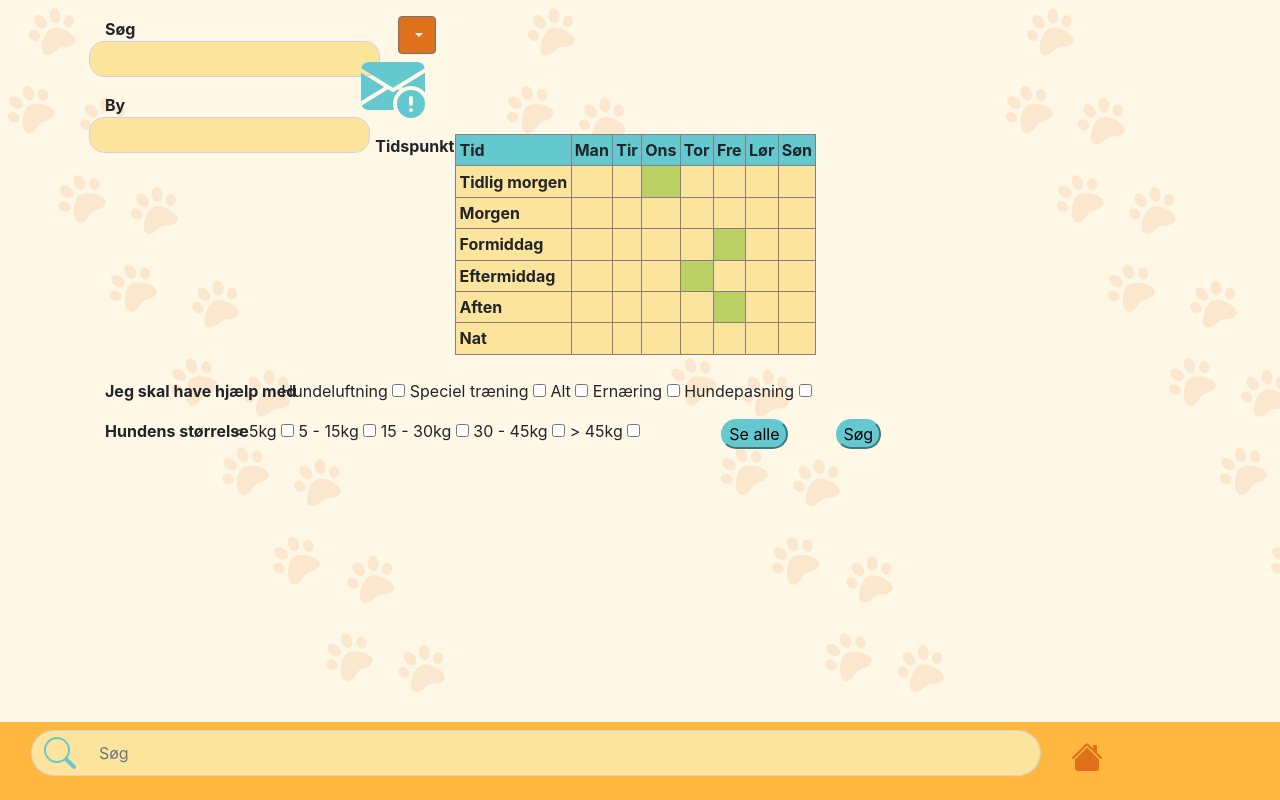
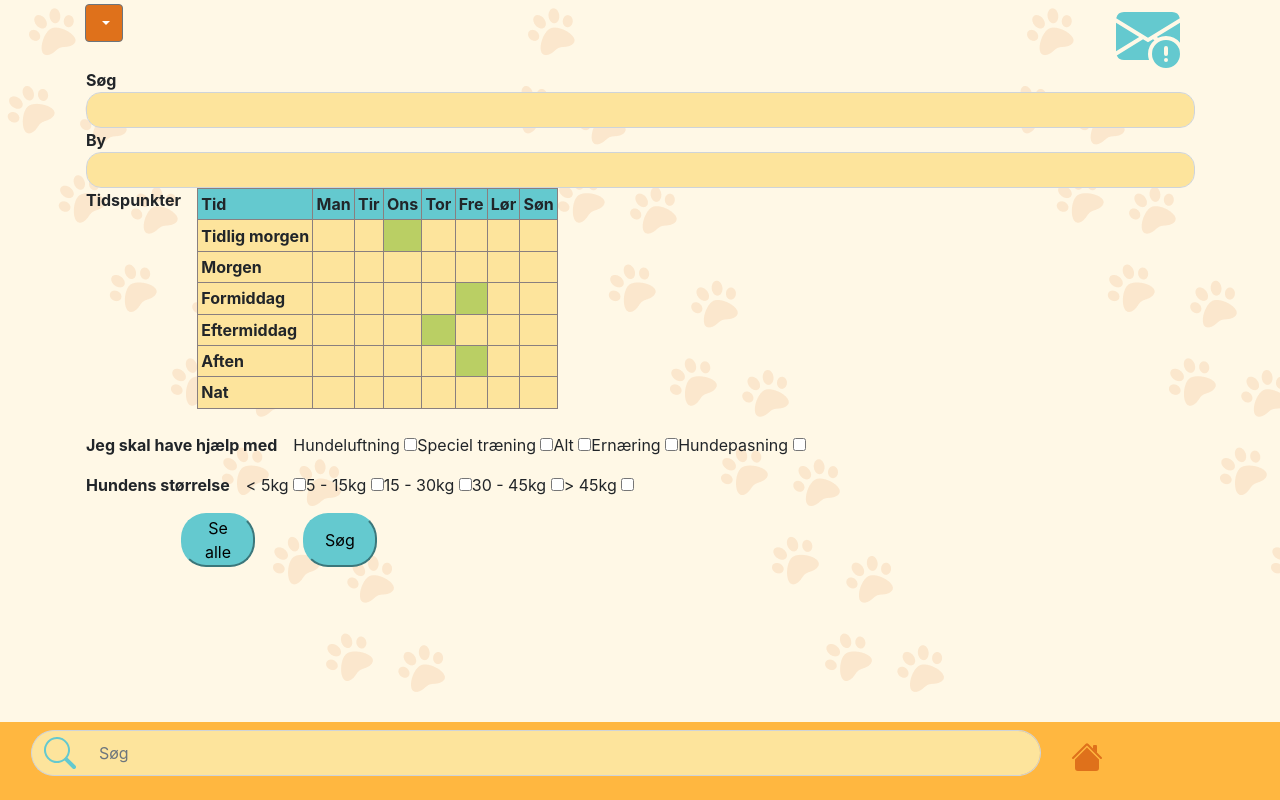
Before and after one commit to CFredsgaard/Human-Computer-Interaction, a plain HTML site: page html/search.html in a window 1280 px wide. Drawn offline with nearby package versions, Linux system fonts and the light colour scheme.

Commit message:
search improve

```diff
--- a/html/search.html
+++ b/html/search.html
@@ -3,7 +3,7 @@
   <head>
     <!-- Required meta tags -->
     <meta charset="utf-8">
-    <meta name="viewport" content="width=device-width, initial-scale=1, shrink-to-fit=no">
+    <meta name="viewport" content="width=100, initial-scale=1, shrink-to-fit=no">
 
     <!-- Bootstrap CSS -->
     <link rel="stylesheet" href="https://maxcdn.bootstrapcdn.com/bootstrap/4.0.0/css/bootstrap.min.css" integrity="sha384-Gn5384xqQ1aoWXA+058RXPxPg6fy4IWvTNh0E263XmFcJlSAwiGgFAW/dAiS6JXm" crossorigin="anonymous">
@@ -11,7 +11,7 @@
     <script src="https://code.jquery.com/jquery-3.2.1.min.js"></script>
     <!-- Custom -->
     <link rel="stylesheet" href="../ressources/styles/search.css"/>
-    <script src="ressources/js/calendar.js"></script>
+    <script src="../ressources/js/calendar.js"></script>
 
     <title>Search</title>
   </head>
@@ -20,12 +20,10 @@
     <!-- Page Items-->
     <div class="container ">
         <!-- Top row menu items -->
-        <div class="col-sm-4">
-          <div class="col col-lg-2 float-sm-right">
-            <div class="mt-3">
+        <div class="row mt-1">
               <!-- Dropdown menu -->
-              <div class="dropdown float-left">
-              <button class="theme-color-3 btn btn-secondary dropdown-toggle" type="button" id="dropdownMenuButton" data-toggle="dropdown" aria-haspopup="true" aria-expanded="false">
+              <div class="dropdown col float-left">
+              <button class="theme-color-3 btn btn-secondary dropdown-toggle" type="button" id="dropdownMenuButton" data-toggle="dropdown" aria-haspopup="true" aria-expanded="false" aria-label="menu">
               </button>
               <div class="menu-bg dropdown-menu" aria-labelledby="dropdownMenuButton">
                 <a class="dropdown-item" href="#">Indstillinger</a>
@@ -38,37 +36,34 @@
               </div>
               </div>
               <!-- Messages -->
-              <a href="#">
+              <a class="col float-right" aria-label="se beskeder" href="#">
               <svg xmlns="http://www.w3.org/2000/svg" width="64" height="64" fill="currentColor" class="theme-color-4-fill float-right bi bi-envelope-exclamation-fill" viewBox="0 0 16 16">
                 <path d="M.05 3.555A2 2 0 0 1 2 2h12a2 2 0 0 1 1.95 1.555L8 8.414.05 3.555ZM0 4.697v7.104l5.803-3.558L0 4.697ZM6.761 8.83l-6.57 4.026A2 2 0 0 0 2 14h6.256A4.493 4.493 0 0 1 8 12.5a4.49 4.49 0 0 1 1.606-3.446l-.367-.225L8 9.586l-1.239-.757ZM16 4.697v4.974A4.491 4.491 0 0 0 12.5 8a4.49 4.49 0 0 0-1.965.45l-.338-.207L16 4.697Z"/>
                 <path d="M12.5 16a3.5 3.5 0 1 0 0-7 3.5 3.5 0 0 0 0 7Zm.5-5v1.5a.5.5 0 0 1-1 0V11a.5.5 0 0 1 1 0Zm0 3a.5.5 0 1 1-1 0 .5.5 0 0 1 1 0Z"/>
               </svg>
               </a>
-            </div>
-
-            </div>
 
         </div>
         <!-- Search field -->
-        <div class="row mt-3 ml-1 float-left">
-            <div class="row text-field-label ml-3">
+        <div class="row">
+            <div class="row text-field-label ml-3 float-left" id="searchlabel">
               Søg
             </div>
-              <input type="text" class="text-field-rounded theme-color-1 form-control " placeholder="" aria-label="search" aria-describedby="search-term">
+              <input type="text" class="row ml-3 float-left text-field-rounded theme-color-1 form-control " placeholder="" aria-labelledby="searchlabel" aria-describedby="search-term">
         </div>
         <!-- City field -->
-        <div class="row mt-3 ml-1 float-left">
-          <div class="row text-field-label ml-3">
+        <div class="row">
+          <div class="row text-field-label ml-3 float-left" id="citylabel">
             By
           </div>
-            <input type="text" class="text-field-rounded theme-color-1 form-control " placeholder="" aria-label="city" aria-describedby="selected-city">
+            <input type="text" class="row ml-3 float-left text-field-rounded theme-color-1 form-control " placeholder="" aria-labelledby="cityfield" aria-describedby="selected-city">
         </div>
         <!-- Calendar / Time slot selector -->
-        <div class="row mt-3 ml-1 float-left">
-            <div class="row text-field-label ml-3">
+        <div class="row">
+            <div class="row text-field-label ml-3 float-left">
               Tidspunkter
             </div>
-            <div id="calendar-container">
+            <div id="calendar-container" aria-label="vælg tidspunkter at søge efter" class="row ml-3 float-left">
               <div>
                 <table class="calendar-table table theme-color-1">
                   <thead>
@@ -146,60 +141,60 @@
 
         </div>
         <!-- Combobox - Services -->
-        <div class="row mt-2 ml-1 float-left">
-          <div class="row text-field-label ml-3">
+        <div class="row">
+          <div class="row text-field-label mt-2 ml-3 float-left">
             Jeg skal have hjælp med
           </div>
-          <div >
-            <label>
+          <div class="row mt-2 ml-3 float-left">
+            <label id="service1">
               Hundeluftning
-              <input type="checkbox">
+              <input aria-labelledby="service1" type="checkbox">
             </label>
-            <label>
+            <label id="service2">
               Speciel træning
-              <input type="checkbox">
+              <input aria-labelledby="service2" type="checkbox">
             </label>
-            <label>
+            <label id="service3">
               Alt
-              <input type="checkbox">
+              <input aria-labelledby="service3" type="checkbox">
             </label>
-            <label>
+            <label id="service4">
               Ernæring
-              <input type="checkbox">
+              <input aria-labelledby="service4" type="checkbox">
             </label>
-            <label>
+            <label id="service5">
               Hundepasning
-              <input type="checkbox">
+              <input aria-labelledby="service5" type="checkbox">
             </label>
           </div>
 
 
         </div>
         <!-- Combobox - Sizes -->
-        <div class="row mt-2 ml-1 float-left">
-          <div class="row text-field-label ml-3">
+        <div class="row">
+          <div class="row text-field-label mt-2 ml-3 float-left">
             Hundens størrelse
           </div>
-          <div >
-            <label>
+          <div class="row mt-2 ml-3 float-left">
+            <label id="sizeL5kg">
                < 5kg
-              <input type="checkbox">
+              <input aria-labelledby="size5kg" type="checkbox">
             </label>
-            <label>
+            <label id="size15kg">
               5 - 15kg
-              <input type="checkbox">
+              <input aria-labelledby="size15kg"type="checkbox">
             </label>
-            <label>
+            <label id="size30kg">
               15 - 30kg
-              <input type="checkbox">
+              <input aria-labelledby="size30kg" type="checkbox">
             </label>
-            <label>
+            <label id="size45kg">
               30 - 45kg
-              <input type="checkbox">
+              <input aria-labelledby="size45kg" type="checkbox">
             </label>
-            <label>
+            <label id="sizeG45kg">
               > 45kg
-              <input type="checkbox">
+              <input aria-labelledby="sizeG45kg"  type="checkbox">
             </label>
           </div>
 
@@ -207,14 +202,11 @@
         </div>
         <!-- Search buttons -->
         <div class="row mt-2 ml-5 float-left">
-          <button class="ml-5 blue-btn"> Se alle </button>
-          <button class="ml-5 blue-btn"> Søg </button>
+          <button class="col ml-5 blue-btn"> Se alle </button>
+          <button class="col ml-5 blue-btn"> Søg </button>
         </div>
-
-    </div>
-
         <!-- Navbar -->
-    <div id="navbar-container">
+        <div id="row navbar-container">
           <!-- Bottom navigation bar -->
           <nav class="theme-color-2  navbar navbar-expand-md fixed-bottom  navbar-light bg-light">
             <!-- Search bar-->
@@ -226,10 +218,10 @@
                     </svg>
                 </span>
                 </div>
-            <input type="text" class="search-field theme-color-1 form-control " placeholder="Søg" aria-label="Søg" aria-describedby="basic-addon1">
+                <input type="text" class="search-field theme-color-1 form-control " placeholder="Søg" aria-label="Søg">
             </div>
             <!-- Home button-->
-        <a class="navbar-brand col-1" href="#">
+            <a class="navbar-brand col-1" aria-label="hjem" aria-details="gå til profil" href="#">
                 <svg xmlns="http://www.w3.org/2000/svg" width="32" height="32" fill="currentColor" class="theme-color-3-fill bi bi-house-fill" viewBox="0 0 16 16">
                 <path fill-rule="evenodd" d="m8 3.293 6 6V13.5a1.5 1.5 0 0 1-1.5 1.5h-9A1.5 1.5 0 0 1 2 13.5V9.293l6-6zm5-.793V6l-2-2V2.5a.5.5 0 0 1 .5-.5h1a.5.5 0 0 1 .5.5z"></path>
                 <path fill-rule="evenodd" d="M7.293 1.5a1 1 0 0 1 1.414 0l6.647 6.646a.5.5 0 0 1-.708.708L8 2.207 1.354 8.854a.5.5 0 1 1-.708-.708L7.293 1.5z"></path>
@@ -237,6 +229,9 @@
             </a>
           </nav>
         </div>
+    </div>
+
+
 
     <!-- Optional JavaScript -->
     <!-- jQuery first, then Popper.js, then Bootstrap JS -->
--- a/ressources/styles/search.css
+++ b/ressources/styles/search.css
@@ -31,6 +31,9 @@
 
 
 
+.row {
+    margin-right: 0px !important;
+}
 
 
 .search-icon {
```
Lines whose indentation alone changed are shown as unchanged.
